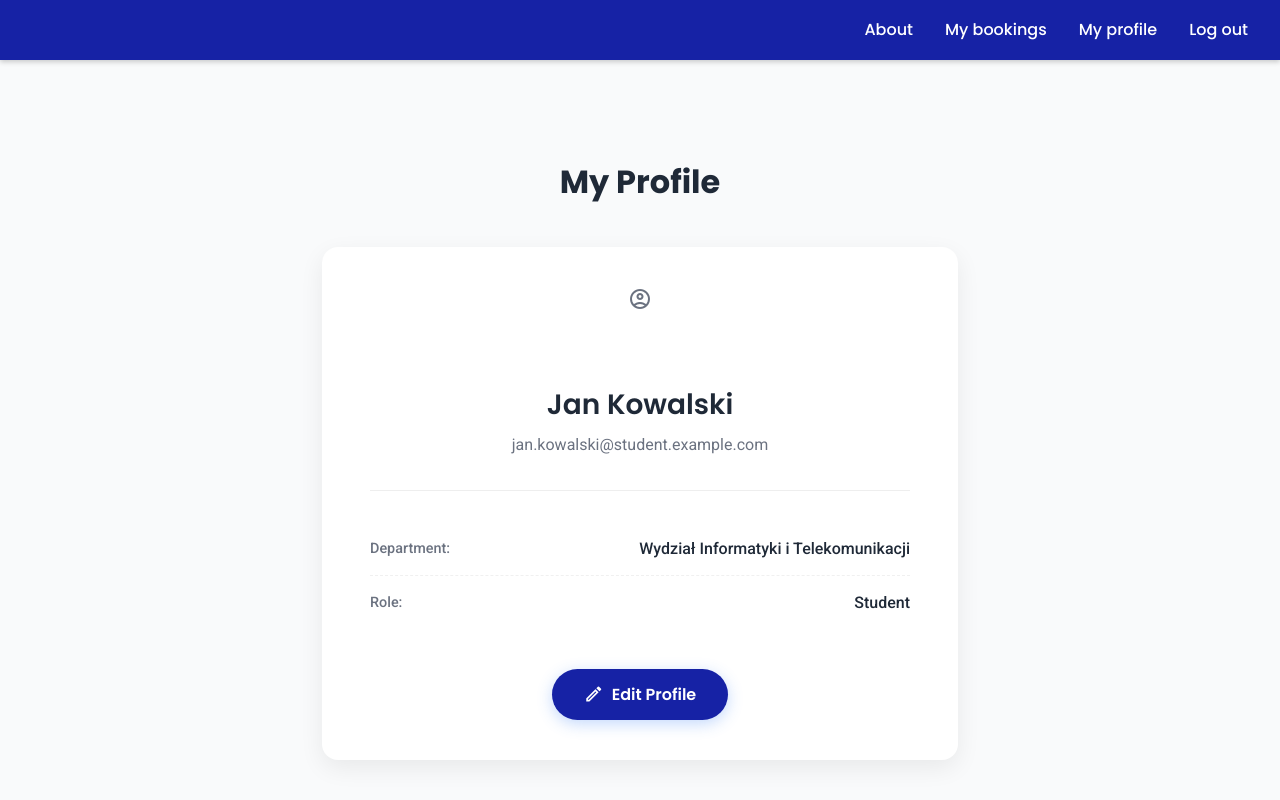
After one commit to styliana/SPOT, a PHP site: page /myprofile in a window 1280 px wide. The commit adds this page. Run offline with PHP 8.4, Linux system fonts and the light colour scheme.

Commit message:
myprofile page added & small fixes

```diff
--- a/Routing.php
+++ b/Routing.php
@@ -5,7 +5,9 @@ require_once 'src/controllers/ReservationController.php';
 require_once 'src/controllers/BookingsController.php';
 require_once 'src/controllers/RoomController.php';
 require_once 'src/controllers/AboutController.php';
-require_once 'src/controllers/AppController.php'; // WAŻNE: Dodano AppController
+require_once 'src/controllers/ProfileController.php';
+require_once 'src/controllers/AppController.php';
+
 
 class Routing {
 
@@ -25,21 +27,19 @@ class Routing {
     public static function run(string $url) {
         $method = $_SERVER['REQUEST_METHOD'];
 
-        // Usuń pierwszy pusty element, jeśli URL zaczynał się od /
         $urlParts = explode('/', $url);
-        // Jeśli URL był pusty lub tylko '/', $action będzie pusty, ustawiamy na 'login'
-        $action = $urlParts[0] ?: 'login';
-        // Zaktualizuj URL po potencjalnym usunięciu pustego elementu (jeśli był tylko /)
+        $action = ($urlParts[0] === '' && isset($urlParts[1])) ? $urlParts[1] : ($urlParts[0] ?: 'login');
         if ($url === '' && $action === 'login') {
             $url = 'login';
             $urlParts = ['login'];
+        } elseif ($urlParts[0] === '' && count($urlParts) > 1) {
+            array_shift($urlParts);
+            $url = implode('/', $urlParts);
         }
-
 
         foreach (self::$routes[$method] as $route => $controllerAction) {
             $routeParts = explode('/', $route);
 
-            // Podstawowe sprawdzenie formatu
             if (strpos($controllerAction, '@') === false) {
                  error_log("Invalid route definition: $controllerAction. Missing '@'.");
                  continue;
@@ -47,7 +47,6 @@ class Routing {
             $controllerName = explode('@', $controllerAction)[0];
             $methodName = explode('@', $controllerAction)[1];
 
-            // Sprawdzanie dopasowania długości
             if (count($urlParts) !== count($routeParts)) {
                 continue;
             }
@@ -55,18 +54,15 @@ class Routing {
             $match = true;
             $params = [];
             for ($i = 0; $i < count($routeParts); $i++) {
-                // Sprawdzenie czy $routeParts[$i] i $urlParts[$i] istnieją
                 if (!isset($routeParts[$i]) || !isset($urlParts[$i])) {
                      $match = false;
                      break;
                 }
 
-                // Sprawdzenie czy to parametr dynamiczny
                 if ($routeParts[$i] !== '' && $routeParts[$i][0] === '{' && $routeParts[$i][strlen($routeParts[$i]) - 1] === '}') {
                     $paramName = trim($routeParts[$i], '{}');
                     $params[$paramName] = $urlParts[$i];
                 } elseif ($routeParts[$i] !== $urlParts[$i]) {
-                    // Statyczna część się nie zgadza
                     $match = false;
                     break;
                 }
@@ -84,26 +80,28 @@ class Routing {
                      continue;
                 }
 
-                // Przekazanie parametrów jako argumenty funkcji
-                // Używamy array_values, aby upewnić się, że argumenty są indeksowane numerycznie
+                // Wywołanie metody kontrolera z parametrami
                 return call_user_func_array([$object, $methodName], array_values($params));
             }
         }
 
-        // Nie znaleziono trasy, zwracamy 404
-        http_response_code(404);
-        // Upewnij się, że klasa AppController jest dostępna (dzięki require_once na górze)
+
+        // Nie znaleziono trasy, wywołujemy publiczną metodę notFound()
         if (class_exists('AppController')) {
             $controller = new AppController();
-            // Sprawdź, czy metoda render istnieje, zanim ją wywołasz
-            if (method_exists($controller, 'render')) {
-                 return $controller->render('404');
+            // Sprawdzamy, czy istnieje publiczna metoda notFound
+            if (method_exists($controller, 'notFound')) {
+                 return $controller->notFound(); // Wywołujemy publiczną metodę
             } else {
-                 die("404 Not Found (AppController has no render method)");
+                 // Fallback, jeśli metoda notFound z jakiegoś powodu nie istnieje
+                 http_response_code(404);
+                 die("404 Not Found (AppController has no notFound method)");
             }
         } else {
-            // Fallback, jeśli AppController z jakiegoś powodu nie jest załadowany
+             // Fallback, jeśli AppController nie jest załadowany
+             http_response_code(404);
              die("404 Not Found (and AppController is missing)");
         }
+
     }
 }
--- a/index.php
+++ b/index.php
@@ -1,31 +1,27 @@
 <?php
-
-// Wyświetlanie błędów (przydatne podczas developmentu)
-ini_set('display_errors', 1);
-ini_set('display_startup_errors', 1);
-error_reporting(E_ALL);
 
 require 'Routing.php';
 
 $path = trim($_SERVER['REQUEST_URI'], '/');
 $path = parse_url($path, PHP_URL_PATH);
 
-// Format: 'url', 'Kontroler@metoda'
+// Security routes
 Routing::get('login', 'SecurityController@login');
 Routing::post('login', 'SecurityController@login');
 Routing::get('register', 'SecurityController@register');
 Routing::post('register', 'SecurityController@register');
 
+// Reservation routes
 Routing::get('reservation', 'ReservationController@reservation');
 Routing::post('reservation', 'ReservationController@reservation');
 
+// Bookings routes
 Routing::get('mybookings', 'BookingsController@mybookings');
 
+// Profile routes
+Routing::get('myprofile', 'ProfileController@myprofile');
+
+// About route
 Routing::get('about', 'AboutController@about');
 
-// Dynamiczna trasa dla informacji o pokoju
-Routing::get('room/{roomId}', 'RoomController@room');
-
-
 Routing::run($path);
-?>
--- /dev/null
+++ b/public/styles/profile.css
@@ -0,0 +1,162 @@
+/* --- 1. Układ Strony --- */
+body {
+    background-color: var(--background-gray-light); /* Jasnoszare tło */
+}
+
+.profile-page-content {
+    width: 100%;
+    max-width: 700px; /* Szerokość optymalna dla profilu */
+    margin: 4rem auto; /* Centrowanie i margines od góry/dołu */
+    padding: 2rem;
+}
+
+.page-title {
+    text-align: center; /* Wyśrodkowanie tytułu */
+    margin-bottom: 2.5rem;
+}
+
+/* --- 2. Karta Profilu --- */
+.profile-card {
+    background-color: var(--background-white);
+    padding: 2.5rem 3rem;
+    border-radius: 1rem;
+    box-shadow: 0 8px 25px rgba(0, 0, 0, 0.07);
+    text-align: center; /* Wyśrodkowanie awatara, imienia, emaila */
+}
+
+/* --- 3. Awatar --- */
+.profile-avatar {
+    margin-bottom: 1rem;
+    display: inline-block; /* Aby marginesy działały poprawnie */
+    position: relative;
+}
+.avatar-placeholder {
+    font-size: 80px; /* Duża ikona */
+    color: var(--text-light);
+    height: 80px; /* Wymuszenie wysokości dla spójności */
+    width: 80px;
+    display: flex;
+    align-items: center;
+    justify-content: center;
+}
+.avatar-image {
+    width: 100px;
+    height: 100px;
+    border-radius: 50%;
+    object-fit: cover;
+    border: 3px solid var(--primary-blue); /* Niebieska ramka wokół awatara */
+    box-shadow: 0 2px 4px rgba(0,0,0,0.1);
+}
+
+/* --- 4. Dane Użytkownika --- */
+.user-name {
+    font-family: 'Poppins', sans-serif;
+    font-size: 1.75rem;
+    font-weight: 600;
+    color: var(--text-dark);
+    margin-bottom: 0.25rem;
+}
+
+.user-email {
+    font-size: 1rem;
+    color: var(--text-light);
+    margin-bottom: 2rem;
+    word-break: break-all; /* Zabezpieczenie przed długim emailem */
+}
+
+/* --- 5. Separator --- */
+.profile-separator {
+    border: none;
+    height: 1px;
+    background-color: #eee; /* Jasnoszara linia */
+    margin: 2rem 0; /* Odstęp od góry i dołu */
+}
+
+/* --- 6. Szczegóły Profilu --- */
+.profile-details {
+    text-align: left; /* Wyrównanie szczegółów do lewej */
+    margin-bottom: 2.5rem;
+}
+
+.detail-item {
+    display: flex;
+    justify-content: space-between; /* Etykieta po lewej, wartość po prawej */
+    align-items: center; /* Wyrównanie w pionie */
+    padding: 0.85rem 0; /* Zwiększony padding */
+    border-bottom: 1px dashed #f0f0f0; /* Subtelny separator */
+}
+.detail-item:last-child {
+    border-bottom: none; /* Ostatni bez separatora */
+}
+
+.detail-label {
+    font-weight: 500;
+    color: var(--text-light);
+    margin-right: 1rem;
+    font-size: 0.9rem; /* Lekko mniejsza etykieta */
+}
+
+.detail-value {
+    font-weight: 500;
+    color: var(--text-dark);
+    font-size: 1rem;
+    text-align: right; /* Wyrównanie wartości do prawej */
+}
+
+/* --- 7. Przycisk Edycji --- */
+.edit-profile-button {
+    display: inline-flex; /* Użycie flex dla ikony i tekstu */
+    align-items: center;
+    gap: 0.5rem; /* Odstęp między ikoną a tekstem */
+    padding: 0.8rem 2rem;
+    font-size: 1rem;
+    font-weight: 600;
+    color: white;
+    background-color: var(--primary-blue);
+    border: none;
+    border-radius: 2rem;
+    cursor: pointer;
+    transition: background-color 0.3s, box-shadow 0.3s;
+    box-shadow: 0 4px 15px rgba(59, 130, 246, 0.3);
+    font-family: 'Poppins', sans-serif;
+}
+.edit-profile-button .material-icons-outlined {
+    font-size: 1.25rem; /* Rozmiar ikony edycji */
+}
+
+.edit-profile-button:hover {
+    background-color: var(--dark-blue-text);
+}
+
+/* --- 8. Responsywność --- */
+@media (max-width: 768px) {
+    .profile-page-content {
+        margin: 2rem auto;
+        padding: 1rem;
+    }
+
+    .profile-card {
+        padding: 2rem 1.5rem;
+    }
+
+    .user-name {
+        font-size: 1.5rem;
+    }
+
+    .detail-item {
+        /* Na mobilce etykieta nad wartością */
+        flex-direction: column;
+        align-items: flex-start; /* Wyrównanie do lewej */
+        padding: 0.6rem 0;
+    }
+
+    .detail-label {
+        font-size: 0.8rem;
+        margin-bottom: 0.25rem;
+    }
+
+    .detail-value {
+        font-size: 0.95rem;
+        text-align: left; /* Wyrównanie do lewej */
+    }
+}
--- a/public/views/mybookings.php
+++ b/public/views/mybookings.php
@@ -18,12 +18,12 @@
              <ul>
                  <li><a href="/about" class="nav-link">About</a></li>
                  <li><a href="/mybookings" class="nav-link">My bookings</a></li>
-                 <li><a href="#" class="nav-link">My profile</a></li>
+                 <li><a href="/myprofile" class="nav-link">My profile</a></li>
                  <li><a href="/login" class="nav-link">Log out</a></li>
              </ul>
         </nav>
         <nav class="mobile-nav">
-             <a href="#"><span class="material-icons-outlined">person_outline</span></a>
+             <a href="/myprofile"><span class="material-icons-outlined">person_outline</span></a>
              <a href="/mybookings"><span class="material-icons-outlined">description</span></a>
              <a href="/login"><span class="material-icons-outlined">logout</span></a>
         </nav>
--- /dev/null
+++ b/public/views/myprofile.php
@@ -0,0 +1,69 @@
+<!DOCTYPE html>
+<html lang="pl">
+<head>
+    <meta charset="UTF-8">
+    <meta name="viewport" content="width=device-width, initial-scale=1.0">
+    <title>SPOT - My Profile</title>
+    <link rel="stylesheet" type="text/css" href="public/styles/main.css">
+    <link rel="stylesheet" type="text/css" href="public/styles/profile.css"> <link href="https://fonts.googleapis.com/icon?family=Material+Icons+Outlined" rel="stylesheet">
+    <link rel="preconnect" href="https://fonts.googleapis.com">
+    <link rel="preconnect" href="https://fonts.gstatic.com" crossorigin>
+    <link href="https://fonts.googleapis.com/css2?family=Poppins:wght@500;600;700;800&family=Roboto:wght@400;500&display=swap" rel="stylesheet">
+</head>
+<body>
+
+    <header class="main-header">
+        <nav class="main-nav">
+             <ul>
+                 <li><a href="/about" class="nav-link">About</a></li>
+                 <li><a href="/mybookings" class="nav-link">My bookings</a></li>
+                 <li><a href="/myprofile" class="nav-link">My profile</a></li>
+                 <li><a href="/login" class="nav-link">Log out</a></li>
+             </ul>
+        </nav>
+        <nav class="mobile-nav">
+             <a href="/myprofile"><span class="material-icons-outlined">person_outline</span></a>
+             <a href="/mybookings"><span class="material-icons-outlined">description</span></a>
+             <a href="/login"><span class="material-icons-outlined">logout</span></a>
+        </nav>
+    </header>
+
+    <main class="profile-page-content">
+        <h2 class="page-title">My Profile</h2>
+
+        <div class="profile-container">
+            <div class="profile-card">
+
+                <div class="profile-avatar">
+                    <?php if (isset($user['avatar_url']) && $user['avatar_url']): ?>
+                        <img src="<?php echo htmlspecialchars($user['avatar_url']); ?>" alt="User Avatar" class="avatar-image">
+                    <?php else: ?>
+                        <span class="material-icons-outlined avatar-placeholder">account_circle</span>
+                    <?php endif; ?>
+                </div>
+
+                <h3 class="user-name"><?php echo htmlspecialchars($user['name']); ?></h3>
+                <p class="user-email"><?php echo htmlspecialchars($user['email']); ?></p>
+
+                <hr class="profile-separator">
+
+                <div class="profile-details">
+                    <div class="detail-item">
+                        <span class="detail-label">Department:</span>
+                        <span class="detail-value"><?php echo htmlspecialchars($user['department']); ?></span>
+                    </div>
+                    <div class="detail-item">
+                        <span class="detail-label">Role:</span>
+                        <span class="detail-value"><?php echo htmlspecialchars($user['role']); ?></span>
+                    </div>
+                    </div>
+
+                <button class="edit-profile-button">
+                     <span class="material-icons-outlined">edit</span> Edit Profile
+                </button>
+            </div>
+        </div>
+    </main>
+
+</body>
+</html>
--- a/public/views/reservation.html
+++ b/public/views/reservation.html
@@ -18,7 +18,7 @@
              <ul>
                  <li><a href="/about" class="nav-link">About</a></li>
                  <li><a href="/mybookings" class="nav-link">My bookings</a></li>
-                 <li><a href="#" class="nav-link">My profile</a></li>
+                 <li><a href="/myprofile" class="nav-link">My profile</a></li>
                  <li><a href="/login" class="nav-link">Log out</a></li>
              </ul>
         </nav>
--- a/public/views/roominfo.php
+++ b/public/views/roominfo.php
@@ -18,7 +18,7 @@
              <ul>
                  <li><a href="/about" class="nav-link">About</a></li>
                  <li><a href="/mybookings" class="nav-link">My bookings</a></li>
-                 <li><a href="#" class="nav-link">My profile</a></li>
+                 <li><a href="/myprofile" class="nav-link">My profile</a></li>
                  <li><a href="/login" class="nav-link">Log out</a></li>
              </ul>
         </nav>
--- a/src/controllers/AppController.php
+++ b/src/controllers/AppController.php
@@ -1,5 +1,4 @@
 <?php
-
 
 class AppController {
     private $request;
@@ -21,35 +20,50 @@ class AppController {
 
     protected function render(string $template = null, array $variables = [])
     {
-        // Sprawdzamy najpierw plik .php, potem .html
         $templatePathPhp = 'public/views/'. $template.'.php';
         $templatePathHtml = 'public/views/'. $template.'.html';
-        $templatePath404 = 'public/views/404.html'; // Nadal używamy 404.html
+        $templatePath404 = 'public/views/404.html';
 
         $output = "";
+        $chosenTemplatePath = null;
 
-        // Wybór ścieżki: preferujemy .php
-        $chosenTemplatePath = null;
         if (file_exists($templatePathPhp)) {
             $chosenTemplatePath = $templatePathPhp;
         } elseif (file_exists($templatePathHtml)) {
             $chosenTemplatePath = $templatePathHtml;
         }
 
-
         if($chosenTemplatePath){
             extract($variables);
-
             ob_start();
             include $chosenTemplatePath;
             $output = ob_get_clean();
         } else {
-            // Jeśli nie znaleziono ani .php ani .html, renderujemy 404
-            ob_start();
-            include $templatePath404;
-            $output = ob_get_clean();
+            // Jeśli szablon nie istnieje (inny niż 404), użyj 404 jako fallback
+            if (file_exists($templatePath404)) {
+                 ob_start();
+                 include $templatePath404;
+                 $output = ob_get_clean();
+                 // Ustaw kod 404, jeśli renderujemy stronę 404 jako fallback
+                 if ($template !== '404') {
+                     http_response_code(404);
+                 }
+            } else {
+                 $output = "Error: Template '$template' not found and 404.html is missing.";
+                 http_response_code(404); // Nadal zwracamy 404
+            }
         }
         echo $output;
     }
 
+    /**
+     * === NOWA METODA ===
+     * Publiczna metoda do obsługi błędów 404 Not Found.
+     * Ustawia kod odpowiedzi i renderuje widok 404.
+     */
+    public function notFound(): void
+    {
+        http_response_code(404);
+        $this->render('404'); // Wywołanie chronionej metody render z wnętrza klasy jest OK
+    }
 }
--- /dev/null
+++ b/src/controllers/ProfileController.php
@@ -0,0 +1,25 @@
+<?php
+
+require_once 'AppController.php';
+
+class ProfileController extends AppController {
+
+    public function myprofile() {
+        // W przyszłości pobierzesz dane zalogowanego użytkownika, np. z sesji lub bazy
+        // $userId = $_SESSION['user_id'] ?? null;
+        // if (!$userId) { /* przekieruj do logowania */ }
+        // $userData = $this->userRepository->getUserById($userId);
+
+        // Na razie używamy danych przykładowych
+        $userData = [
+            'name' => 'Jan Kowalski',
+            'email' => 'jan.kowalski@student.example.com',
+            'department' => 'Wydział Informatyki i Telekomunikacji',
+            'role' => 'Student',
+            'avatar_url' => null // Można dodać URL do obrazka awatara
+        ];
+
+        // Renderujemy widok, przekazując dane użytkownika
+        return $this->render('myprofile', ['user' => $userData]);
+    }
+}
```
Also changed, not shown: public/styles/mybookings.css (added, +96 -0 lines), public/views/404.html (+84 -3 lines), public/views/about.html (added, +68 -0 lines), public/views/mybookings.html (added, +50 -0 lines).
